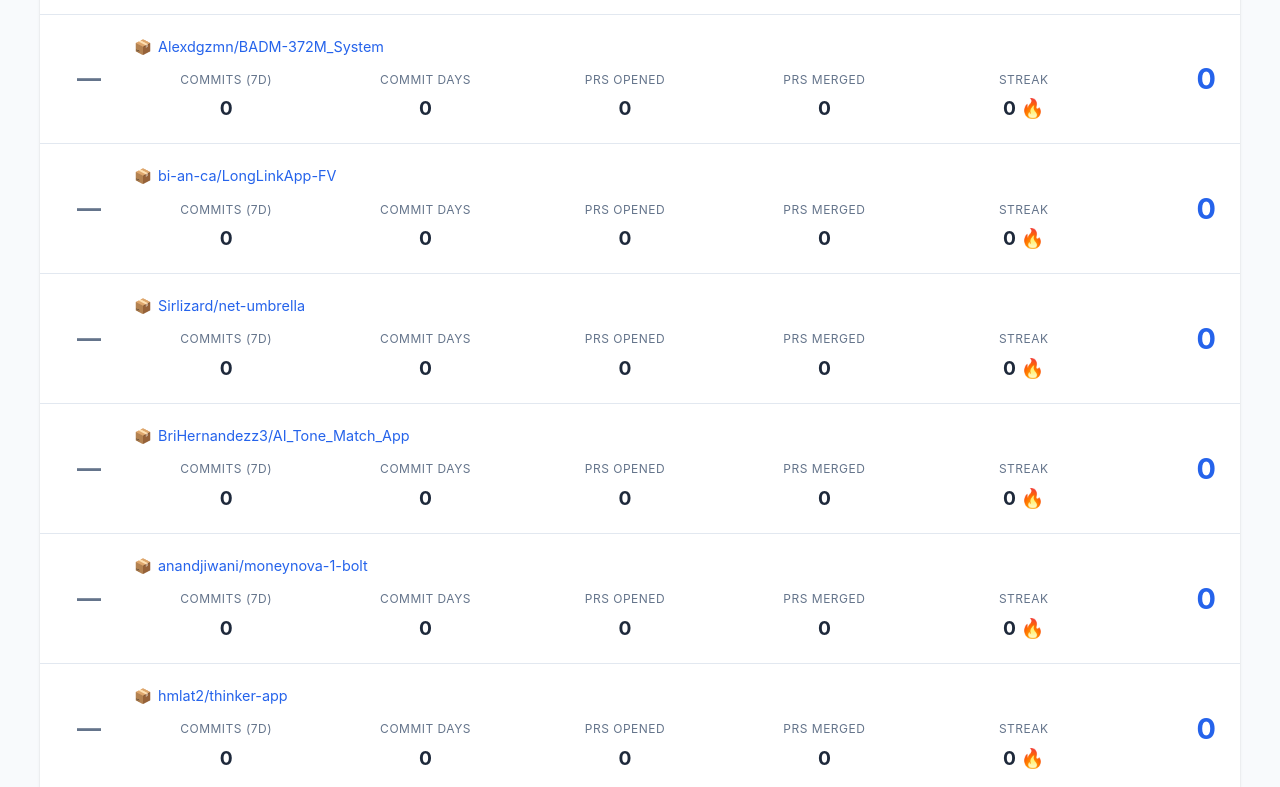
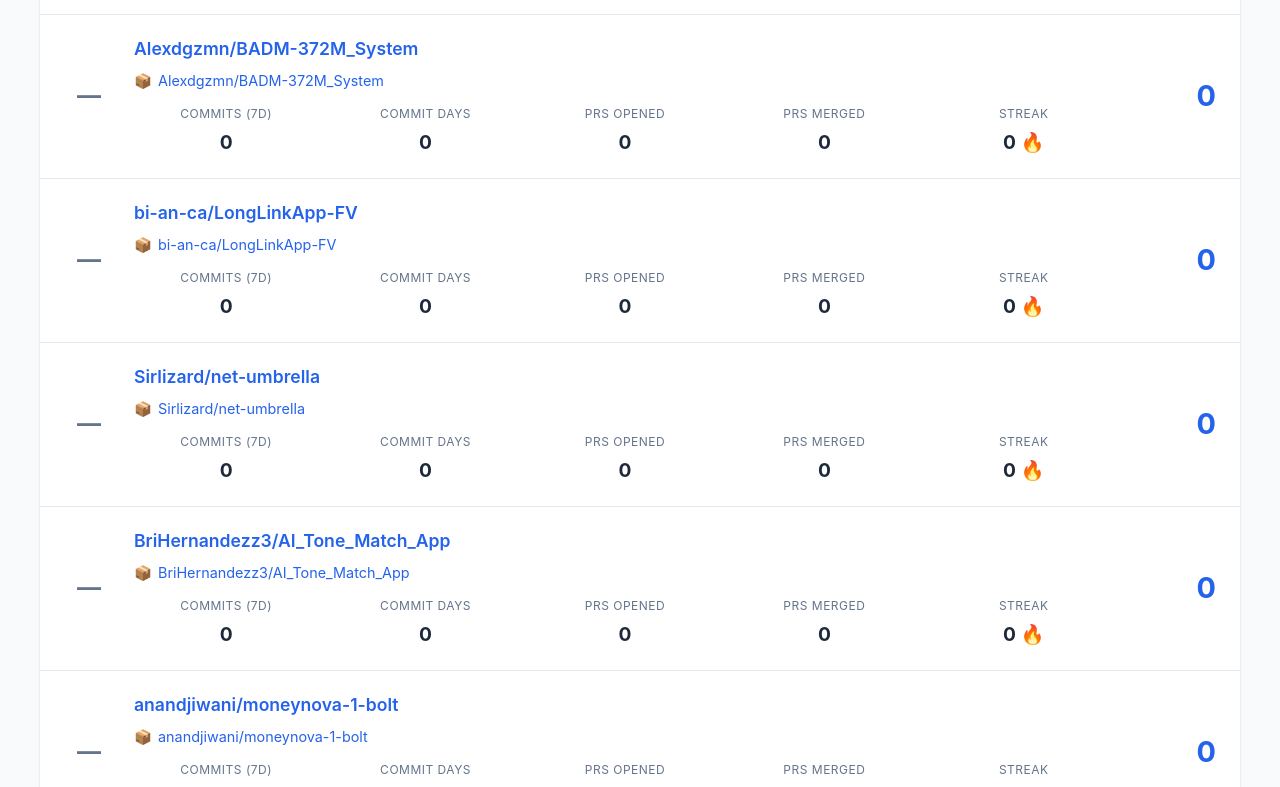
Before and after one commit to vishalsachdev/practicum, a plain HTML site: page web/index.html in a window 1280 px wide. Shown: the part 728-1515 px from the top of the page. Drawn offline with Linux system fonts and the light colour scheme.

Commit message:
Replace student names with Illinihunt domains as primary identifier
- Display illinihunt.org domain (e.g., fridgemate.illinihunt.org) instead of student names
- Fallback to GitHub repo name if no illinihunt domain exists
- Domain link points to the illinihunt URL, providing better privacy

```diff
--- a/web/script.js
+++ b/web/script.js
@@ -67,9 +67,23 @@ function renderLeaderboard(students, viewMode) {
         const rank = student.metrics.score > 0 ? index + 1 : '-';
         const rankClass = rank === 1 ? 'rank-1' : rank === 2 ? 'rank-2' : rank === 3 ? 'rank-3' : '';
 
+        // Determine primary identifier - use illinihunt domain if available, otherwise repo name
+        const primaryIdentifier = student.urls && student.urls.illinihunt
+            ? student.urls.illinihunt.replace('https://', '')
+            : student.repo;
+
+        const primaryLink = student.urls && student.urls.illinihunt
+            ? student.urls.illinihunt
+            : `https://github.com/${student.repo}`;
+
         let html = `
             <div class="rank ${rankClass}">${rank === '-' ? '—' : rank}</div>
             <div class="student-info">
+                <div class="student-domain">
+                    <a href="${escapeHtml(primaryLink)}" target="_blank" rel="noopener noreferrer" class="primary-domain-link">
+                        ${escapeHtml(primaryIdentifier)}
+                    </a>
+                </div>
                 <div class="student-repo">
                     <span>📦</span>
                     <a href="https://github.com/${student.repo}" target="_blank" rel="noopener noreferrer">
@@ -78,10 +92,11 @@ function renderLeaderboard(students, viewMode) {
                 </div>
         `;
 
-        // Add URLs (illinihunt and bolt.host)
+        // Add URLs (illinihunt and bolt.host) - only show if not already shown as primary
         if (student.urls) {
             html += '<div class="student-urls">';
-            if (student.urls.illinihunt) {
+            // Only show illinihunt URL if it wasn't used as primary identifier
+            if (student.urls.illinihunt && !primaryLink.includes('github.com')) {
                 html += `<a href="${escapeHtml(student.urls.illinihunt)}" target="_blank" rel="noopener noreferrer" class="url-link illinihunt-link">
                     🌐 ${escapeHtml(student.urls.illinihunt.replace('https://', ''))}
                 </a>`;
--- a/web/style.css
+++ b/web/style.css
@@ -293,11 +293,21 @@ header h1 {
     min-width: 0;
 }
 
-.student-name {
+.student-domain {
+    margin-bottom: 6px;
+}
+
+.primary-domain-link {
     font-size: 1.1rem;
     font-weight: 600;
-    color: var(--text);
-    margin-bottom: 4px;
+    color: var(--primary);
+    text-decoration: none;
+    display: inline-block;
+}
+
+.primary-domain-link:hover {
+    text-decoration: underline;
+    color: var(--primary-dark);
 }
 
 .student-repo {
```
